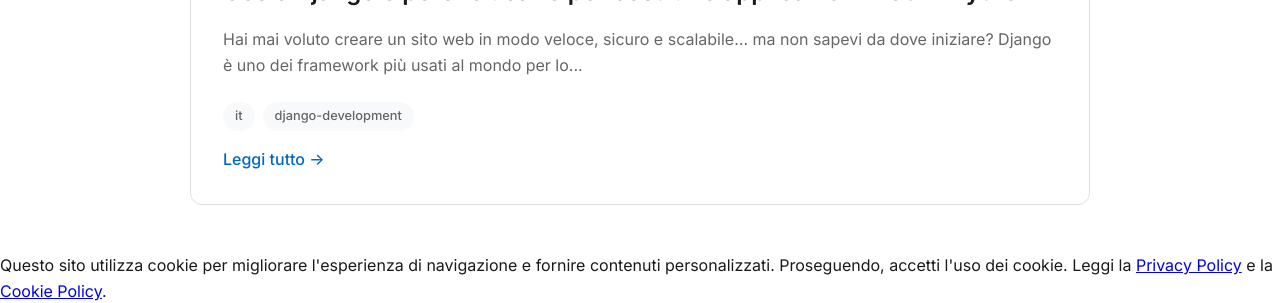
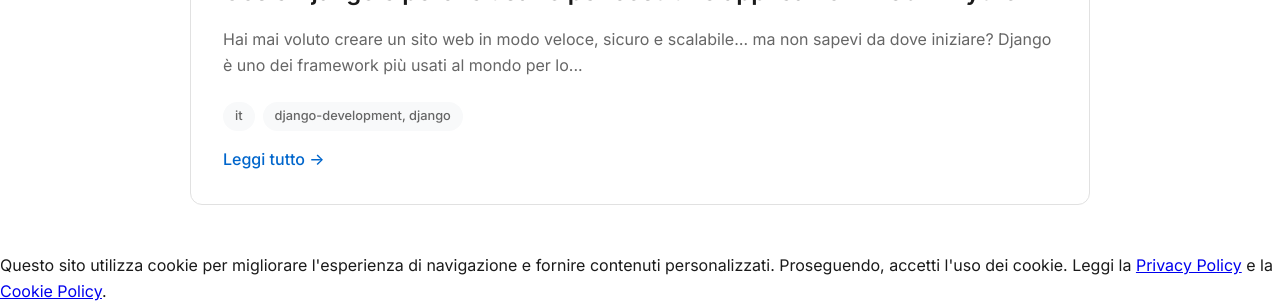
Before and after one commit to PyZenMatt/matteoricci.net, a Jekyll site: the page built from blog/it.html, in a window 1280 px wide. Shown: the part 625-928 px from the top of the page. Built offline with Jekyll 4.4.1, drawn with Linux system fonts in a browser that asks for light colours.

Commit message:
Update 2025-08-07-cose-django-e-perche-usarlo.md

```diff
--- a/it/_posts/2025-08-07-cose-django-e-perche-usarlo.md
+++ b/it/_posts/2025-08-07-cose-django-e-perche-usarlo.md
@@ -4,7 +4,7 @@ layout: post
 date: '2025-08-07'
 author: Matteo Ricci
 categories:
-- django-development
+- django-development, django
 site: https://matteoricci.net
 slug: cose-django-e-perche-usarlo
 published: true
```
